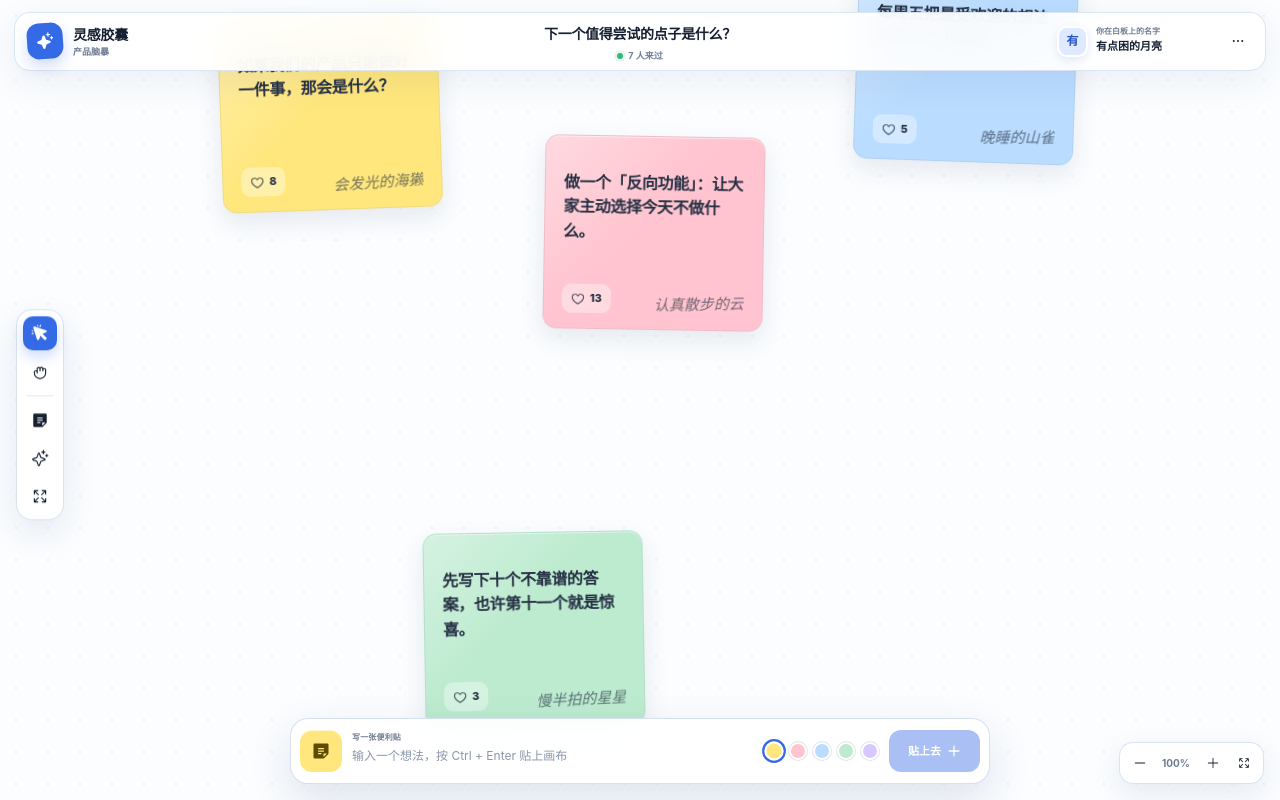
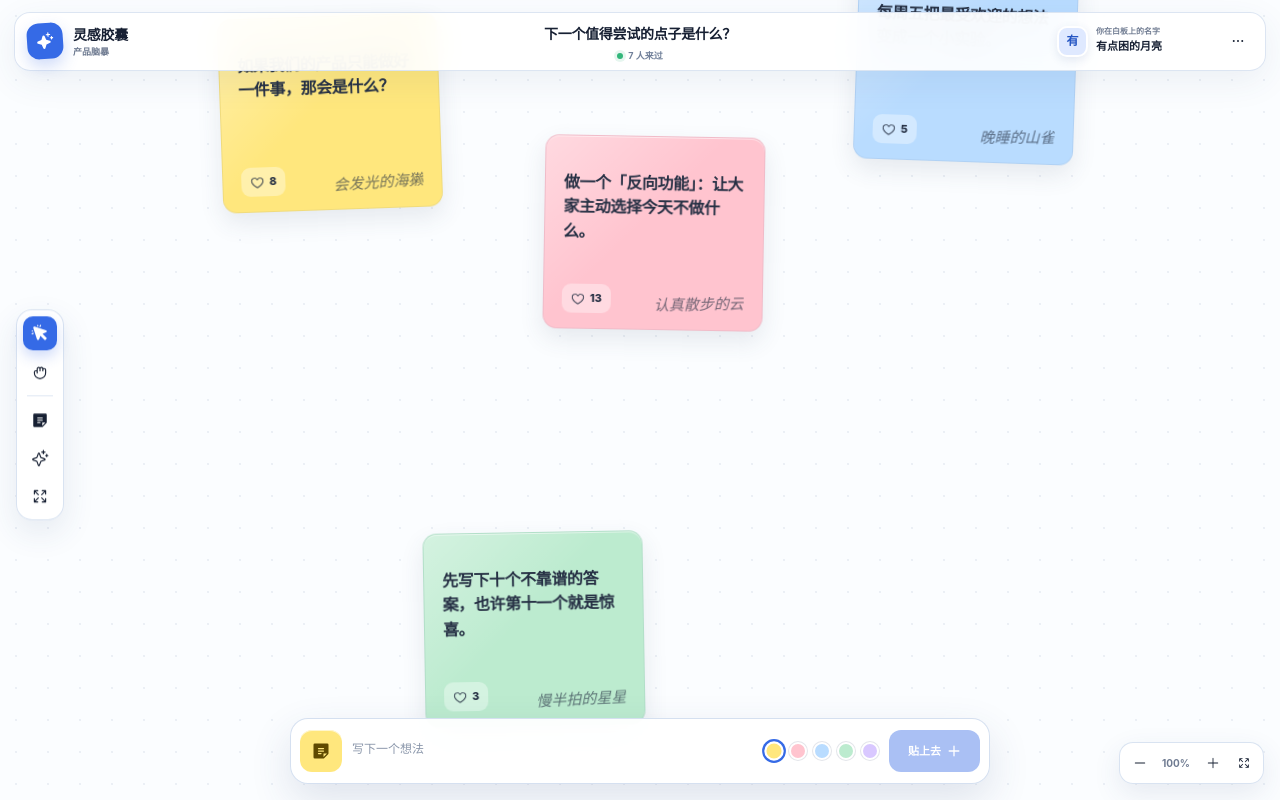
Before and after one commit to Kaleohano/Workshop_BrainStorm_WhiteBorard, a Next.js app: page / in a window 1280 px wide. Built offline with nearby package versions, Linux system fonts and the light colour scheme; no server answers.

Commit message:
Simplify idea composer prompt

```diff
--- a/app/page.tsx
+++ b/app/page.tsx
@@ -892,12 +892,12 @@ export default function Home() {
           <Note weight="fill" />
         </button>
         <label>
-          <span>写一张便利贴</span>
           <textarea
             ref={inputRef}
+            aria-label="写下一个想法"
             value={text}
             onChange={(event) => setText(event.target.value.slice(0, 140))}
-            placeholder="输入一个想法，按 Ctrl + Enter 贴上画布"
+            placeholder="写下一个想法"
             rows={1}
             onKeyDown={(event) => {
               if (event.key === "Enter" && (event.ctrlKey || event.metaKey)) {
```
